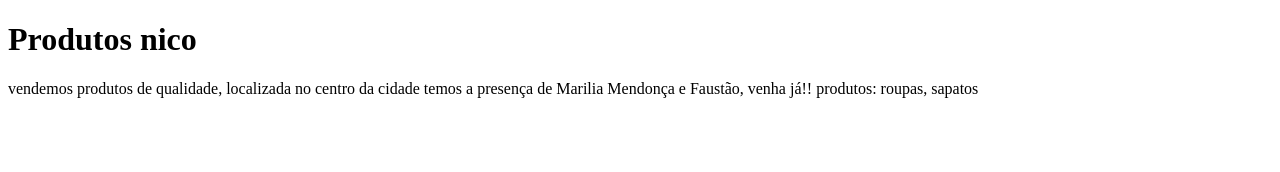
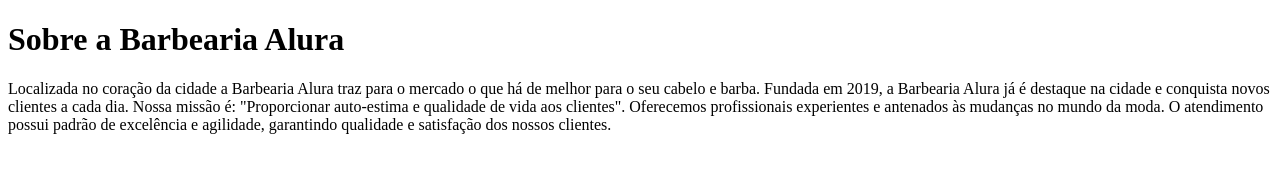
Before and after one commit to NicaoDaQuebrada/paginaweb, a plain HTML site: page index.html in a window 1280 px wide. Drawn offline with Linux system fonts and the light colour scheme.

Commit message:
pagina web atualizada 02/08/22

```diff
--- a/index.html
+++ b/index.html
@@ -1,20 +1,18 @@
 <!DOCTYPE html>
 <html>
 <head>
-    <meta charset='utf-8'>
-    <meta http-equiv='X-UA-Compatible' content='IE=edge'>
-    <title>Page Title</title>
-    <meta name='viewport' content='width=device-width, initial-scale=1'>
-    <link rel='stylesheet' type='text/css' media='screen' href='main.css'>
-    <script src='main.js'></script>
+	<meta charset="utf-8">
+	<meta name="viewport" content="width=device-width, initial-scale=1">
+	<title></title>
 </head>
 <body>
+<h1>Sobre a Barbearia Alura</h1>
 
-   <h1>Produtos nico</h1>
+Localizada no coração da cidade a Barbearia Alura traz para o mercado o que há de melhor para o seu cabelo e barba. Fundada em 2019, a Barbearia Alura já é destaque na cidade e conquista novos clientes a cada dia.
 
-    <p>vendemos produtos de qualidade, localizada no centro da cidade
-    temos a presença de Marilia Mendonça e Faustão, venha já!!
+Nossa missão é: "Proporcionar auto-estima e qualidade de vida aos clientes".
 
-    produtos: roupas, sapatos
+Oferecemos profissionais experientes e antenados às mudanças no mundo da moda. O atendimento possui padrão de excelência e agilidade, garantindo qualidade e satisfação dos nossos clientes.
+
 </body>
 </html>
```
